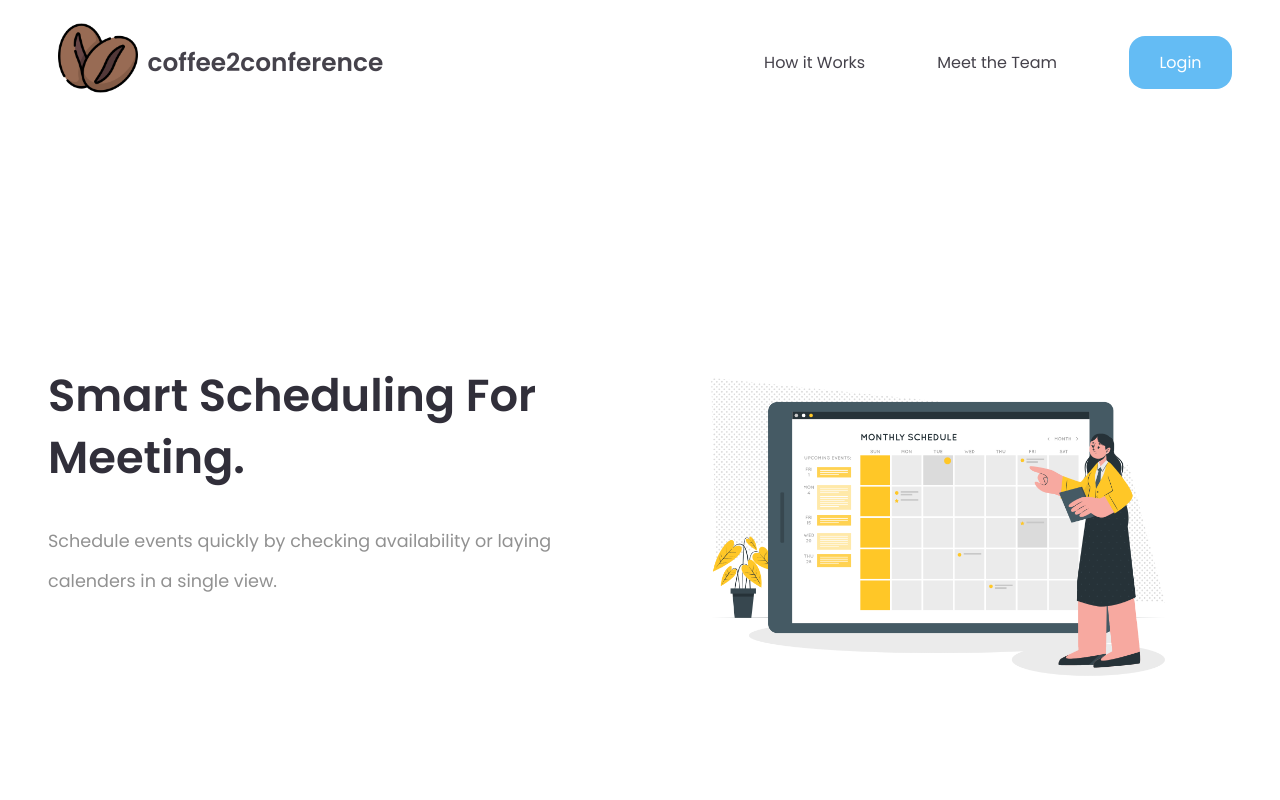
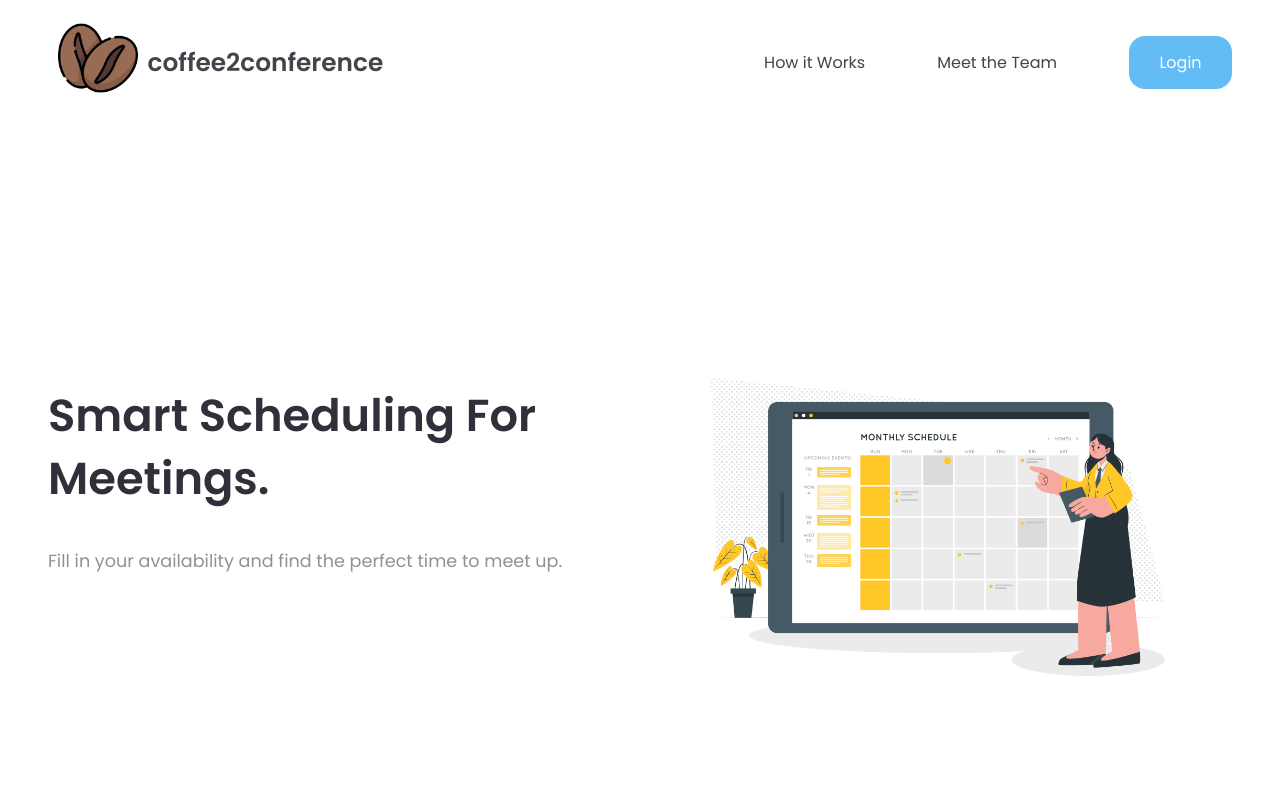
Before and after one commit to CS4800-1/c2c, a Flask app: page /landing in a window 1280 px wide. Run offline with Flask 2, Linux system fonts and the light colour scheme; some libraries are stand-ins or nearby versions.

Commit message:
update landing message

```diff
--- a/src/main/python/templates/landing.html
+++ b/src/main/python/templates/landing.html
@@ -45,11 +45,10 @@
             <div class="left">
               <div class="big-title">
                 <h1>Smart Scheduling for</h1>
-                <h1>meeting.</h1>
+                <h1>Meetings.</h1>
               </div>
               <p class="text">
-                Schedule events quickly by checking availability or laying
-                calenders in a single view.
+                Fill in your availability and find the perfect time to meet up.
               </p>
             </div>
 
```
